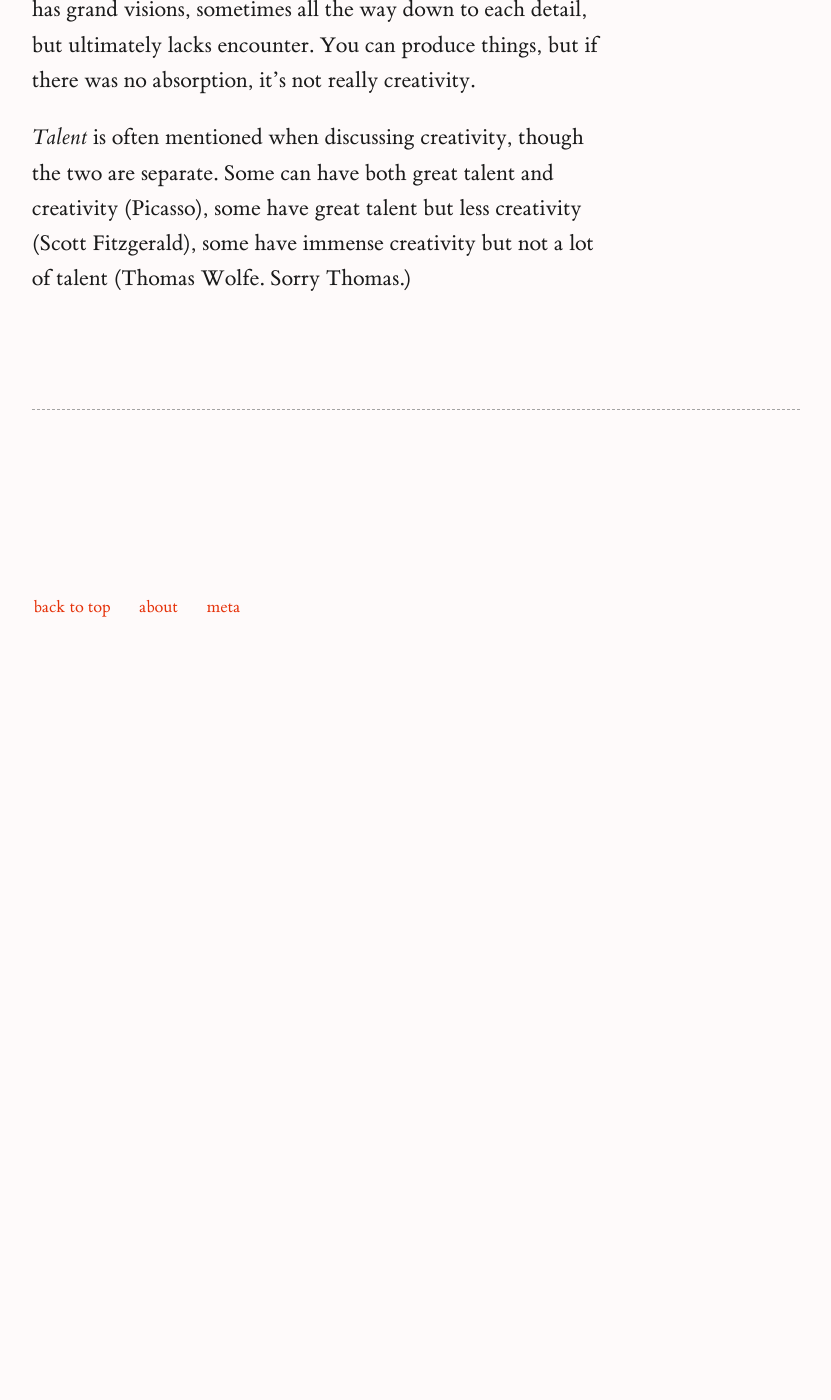
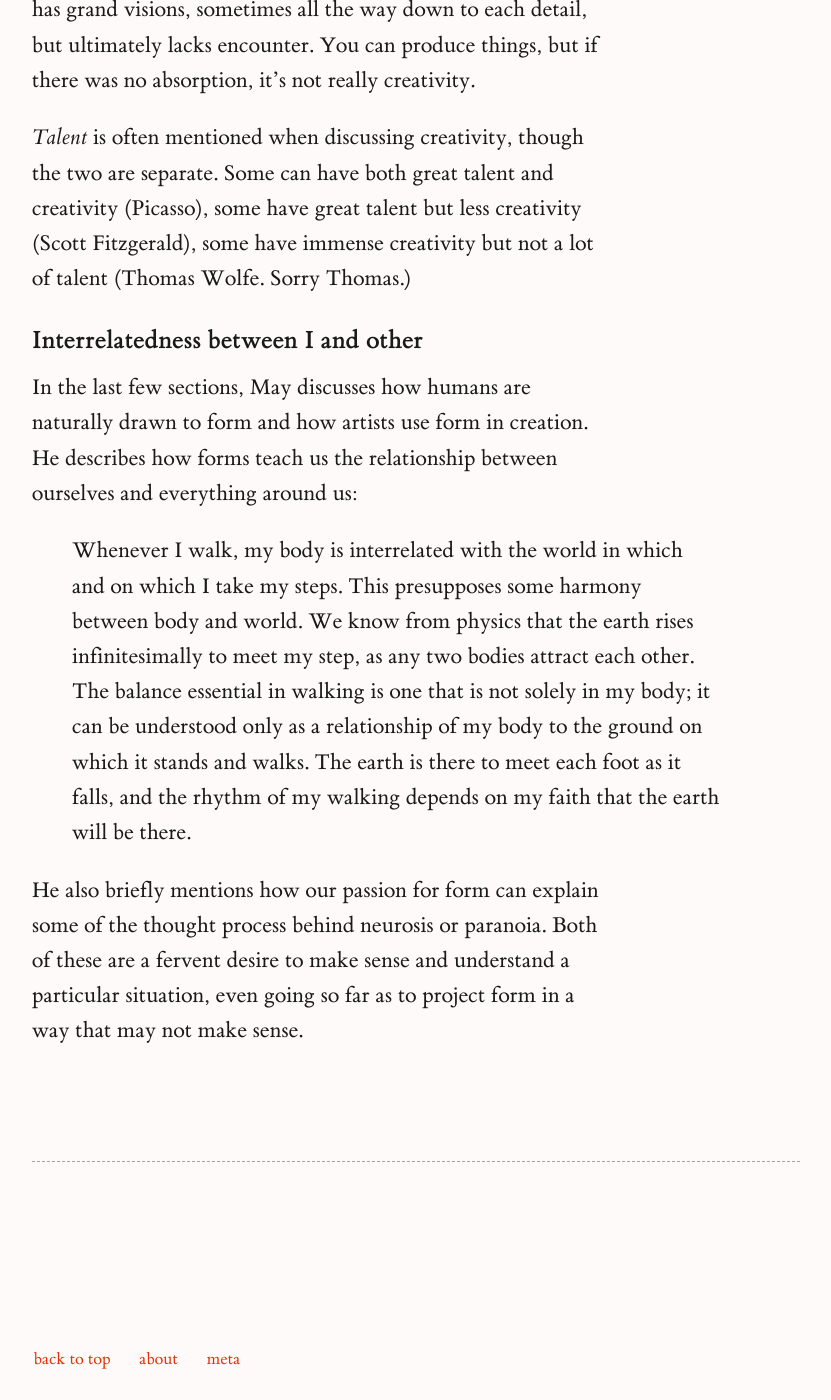
Before and after one commit to alisasgithub/alisa-digital-garden, a Jekyll site: the page docs/courage-to-create.html, which Jekyll copies as it is, in a window 1280 px wide and 1400 px high, scrolled down 1464 px. Shown: the whole window, without its empty margins (224-1055 px from the left). Built offline with Jekyll 4.4.1, drawn with Linux system fonts in a browser that asks for light colours; nearby versions of some CDN libraries; before the commit the page ends 2112 px from its top, so only the background shows below that.

Commit message:
updates courage to create entry

```diff
--- a/docs/because-internet.html
+++ b/docs/because-internet.html
@@ -89,7 +89,7 @@
 
             </div>
             <div class="book-time">
-                <time class="sans" datetime="2022-04-16T20:39:17-07:00">
+                <time class="sans" datetime="2022-04-16T21:06:05-07:00">
                     <span><span class="iconify" data-icon="cil:pencil" style="color: #5c5c5c; padding-right: 2px;" data-width="17"></span> Last updated 4/16/22</span>
                 </time>
             </div>
--- a/docs/braiding-sweetgrass.html
+++ b/docs/braiding-sweetgrass.html
@@ -91,7 +91,7 @@
 
             </div>
             <div class="book-time">
-                <time class="sans" datetime="2022-04-16T20:38:10-07:00">
+                <time class="sans" datetime="2022-04-16T21:06:05-07:00">
                     <span><span class="iconify" data-icon="cil:pencil" style="color: #5c5c5c; padding-right: 2px;" data-width="17"></span> Last updated 4/16/22</span>
                 </time>
             </div>
--- a/docs/courage-to-create.html
+++ b/docs/courage-to-create.html
@@ -89,7 +89,7 @@
 
             </div>
             <div class="book-time">
-                <time class="sans" datetime="2022-04-16T20:38:14-07:00">
+                <time class="sans" datetime="2022-04-16T21:06:05-07:00">
                     <span><span class="iconify" data-icon="cil:pencil" style="color: #5c5c5c; padding-right: 2px;" data-width="17"></span> Last updated 4/16/22</span>
                 </time>
             </div>
@@ -128,6 +128,16 @@
 <p>He mentions <em>escapist creativity</em> as a form of false creativity – it has grand visions, sometimes all the way down to each detail, but ultimately lacks encounter. You can produce things, but if there was no absorption, it’s not really creativity.</p>
 
 <p><em>Talent</em> is often mentioned when discussing creativity, though the two are separate. Some can have both great talent and creativity (Picasso), some have great talent but less creativity (Scott Fitzgerald), some have immense creativity but not a lot of talent (Thomas Wolfe. Sorry Thomas.)</p>
+
+<h3 id="interrelatedness-between-i-and-other">Interrelatedness between I and other</h3>
+
+<p>In the last few sections, May discusses how humans are naturally drawn to form and how artists use form in creation. He describes how forms teach us the relationship between ourselves and everything around us:</p>
+
+<blockquote>
+    <p>Whenever I walk, my body is interrelated with the world in which and on which I take my steps. This presupposes some harmony between body and world. We know from physics that the earth rises infinitesimally to meet my step, as any two bodies attract each other. The balance essential in walking is one that is not solely in my body; it can be understood only as a relationship of my body to the ground on which it stands and walks. The earth is there to meet each foot as it falls, and the rhythm of my walking depends on my faith that the earth will be there.</p>
+</blockquote>
+
+<p>He also briefly mentions how our passion for form can explain some of the thought process behind neurosis or paranoia. Both of these are a fervent desire to make sense and understand a particular situation, even going so far as to project form in a way that may not make sense.</p>
 </body></html>
 
     </content>
--- a/docs/do-nothing.html
+++ b/docs/do-nothing.html
@@ -89,7 +89,7 @@
 
             </div>
             <div class="book-time">
-                <time class="sans" datetime="2022-04-16T20:38:19-07:00">
+                <time class="sans" datetime="2022-04-16T21:06:05-07:00">
                     <span><span class="iconify" data-icon="cil:pencil" style="color: #5c5c5c; padding-right: 2px;" data-width="17"></span> Last updated 4/16/22</span>
                 </time>
             </div>
```
Also changed, not shown: _notes/roots-books/courage to create.md (+10 -0 lines).
